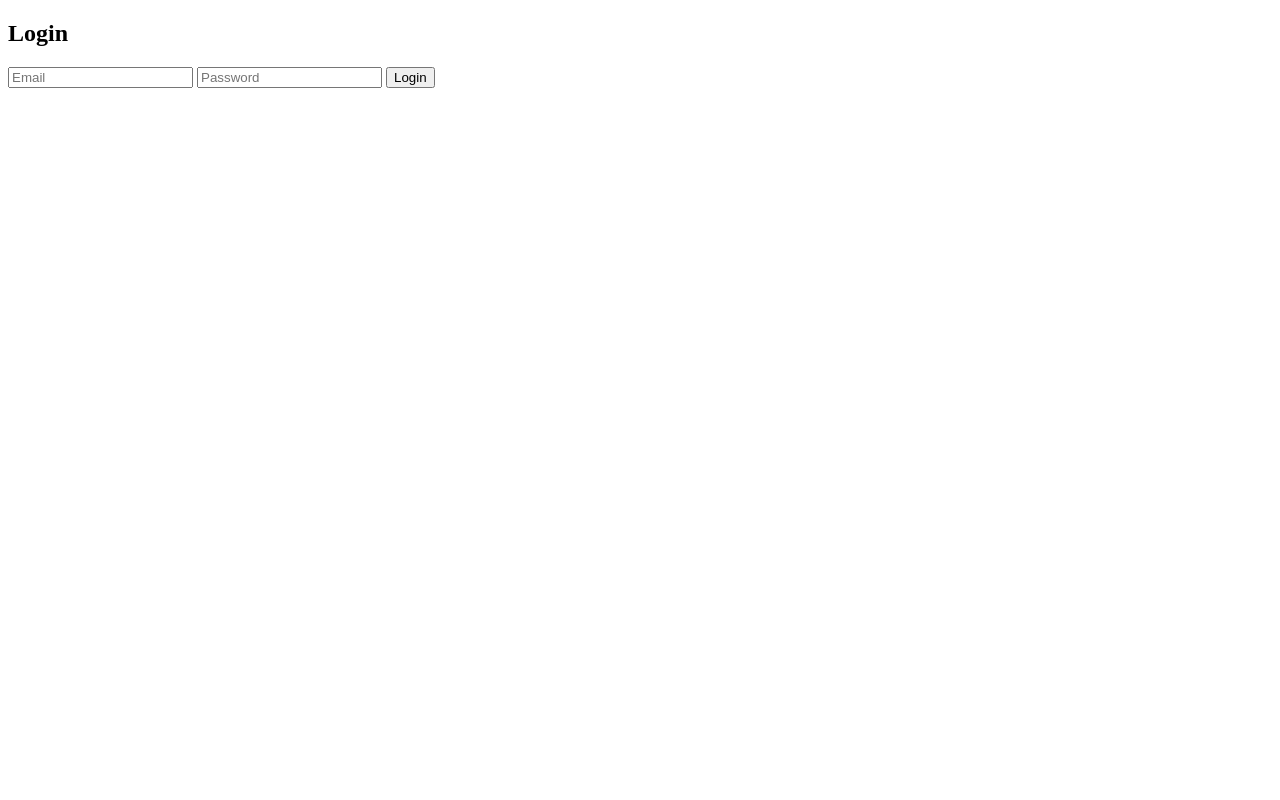
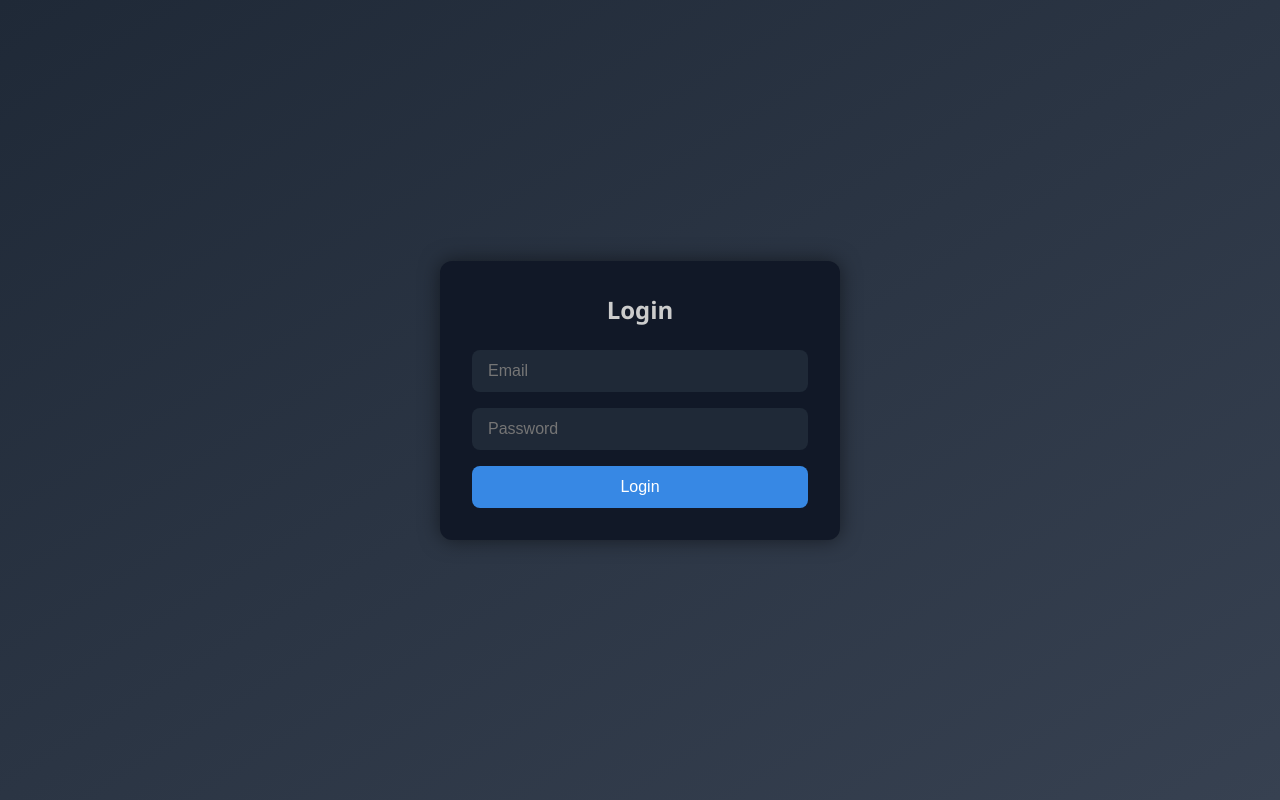
Before and after one commit to ClayLanders/freightfolio-site, a plain HTML site: page login.html in a window 1280 px wide. Drawn offline with Linux system fonts and the light colour scheme.

Commit message:
updated style to auth pages

```diff
--- /dev/null
+++ b/auth.css
@@ -0,0 +1,73 @@
+* {
+    box-sizing: border-box;
+    margin: 0;
+    padding: 0;
+}
+
+body {
+    font-family: 'Segoe UI', Tahoma, Geneva, Verdana, sans-serif;
+    background: linear-gradient(to bottom right, #1f2937, #374151);
+    color: #f9fafb;
+    display: flex;
+    justify-content: center;
+    align-items: center;
+    height: 100vh;
+}
+
+.container {
+    background-color: #111827;
+    padding: 2rem;
+    border-radius: 12px;
+    box-shadow: 0 0 20px rgba(0, 0, 0, 0.5);
+    width: 100%;
+    max-width: 400px;
+}
+
+h2 {
+    text-align: center;
+    margin-bottom: 1.5rem;
+    color: #ccc;
+}
+
+form {
+    display: flex;
+    flex-direction: column;
+}
+
+input {
+    padding: 0.75rem 1rem;
+    margin-bottom: 1rem;
+    border: none;
+    border-radius: 8px;
+    font-size: 1rem;
+    background-color: #1f2937;
+    color: #f9fafb;
+    transition: background-color 0.3s ease;
+}
+
+input:focus {
+    outline: none;
+    background-color: #374151;
+}
+
+button {
+    padding: 0.75rem 1rem;
+    font-size: 1rem;
+    background-color: #3788e4;
+    color: #fff;
+    border: none;
+    border-radius: 8px;
+    cursor: pointer;
+    transition: background-color 0.3s ease;
+}
+
+button:hover {
+    background-color: #3c80ce;
+}
+
+.message {
+    margin-top: 1rem;
+    text-align: center;
+    color: #9ca3af;
+    font-size: 0.9rem;
+}
--- a/login.html
+++ b/login.html
@@ -3,14 +3,17 @@
 <head>
   <meta charset="UTF-8" />
   <title>Login</title>
+  <link rel="stylesheet" href="auth.css">
 </head>
 <body>
+  <div class="container">
     <h2>Login</h2>
     <form id="login-form">
       <input type="text" id="login-username" placeholder="Email" required />
       <input type="password" id="login-password" placeholder="Password" required />
       <button type="submit">Login</button>
     </form>
+  </div>
 
   <script>
     function initAmplify() {
```
Also changed, not shown: confirm.html (+3 -0 lines), dashboard.html (+7 -49 lines), signup.html (+3 -0 lines). Lines whose indentation alone changed are shown as unchanged.
